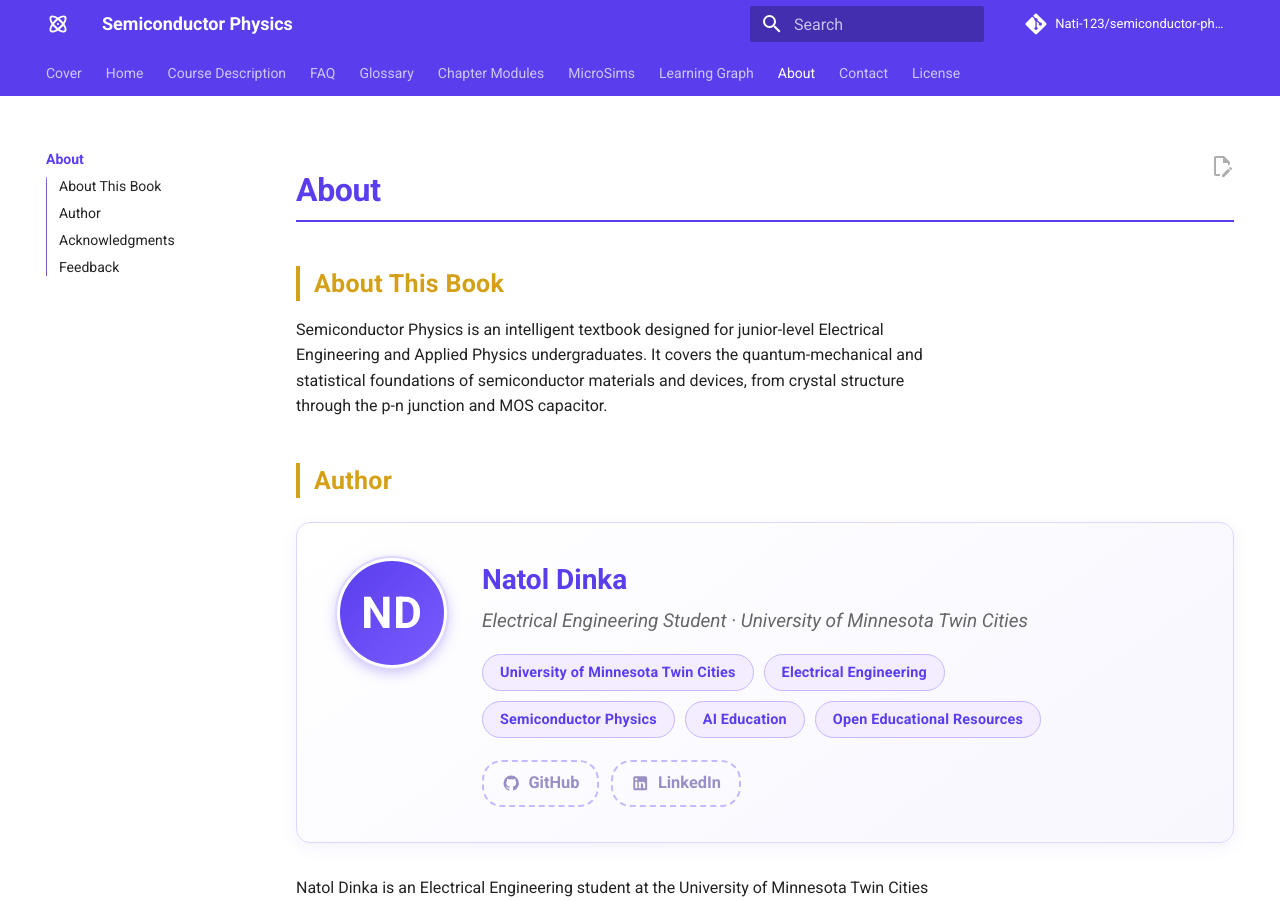
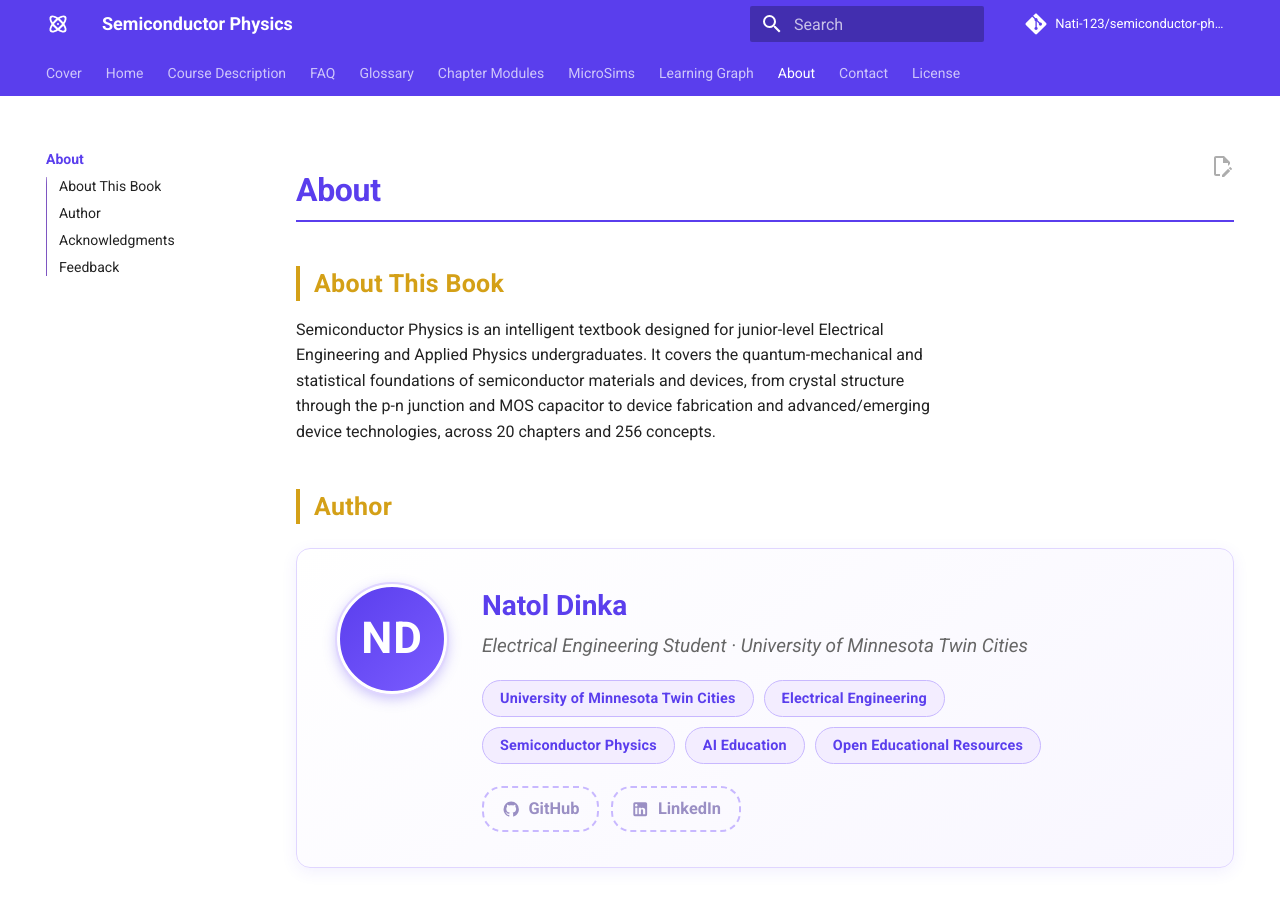
Before and after one commit to Nati-123/semiconductor-physics-textbook, an MkDocs documentation site: the page built from docs/about.md, in a window 1280 px wide and 900 px high. Built offline with MkDocs 1.6.1 and Material for MkDocs 9.7.7, drawn with Linux system fonts in a browser that asks for light colours; comment, search, counter and statistics services are not loaded.

Commit message:
Fix remaining stale scope references in about.md and faq.md
about.md still described the book as ending at "the p-n junction and
MOS capacitor"; faq.md literally said "organized into eighteen
chapters." Both now correctly describe the complete 20-chapter,
256-concept textbook through device fabrication and advanced/
emerging technologies. Completes the site-wide consistency sweep
following Chapter 20.

Co-Authored-By: Claude Sonnet 5 <noreply@anthropic.com>

```diff
--- a/docs/about.md
+++ b/docs/about.md
@@ -4,7 +4,7 @@
 
 ## About This Book
 
-Semiconductor Physics is an intelligent textbook designed for junior-level Electrical Engineering and Applied Physics undergraduates. It covers the quantum-mechanical and statistical foundations of semiconductor materials and devices, from crystal structure through the p-n junction and MOS capacitor.
+Semiconductor Physics is an intelligent textbook designed for junior-level Electrical Engineering and Applied Physics undergraduates. It covers the quantum-mechanical and statistical foundations of semiconductor materials and devices, from crystal structure through the p-n junction and MOS capacitor to device fabrication and advanced/emerging device technologies, across 20 chapters and 256 concepts.
 
 ## Author
 
```
Also changed, not shown: docs/faq.md (+1 -1 lines).
